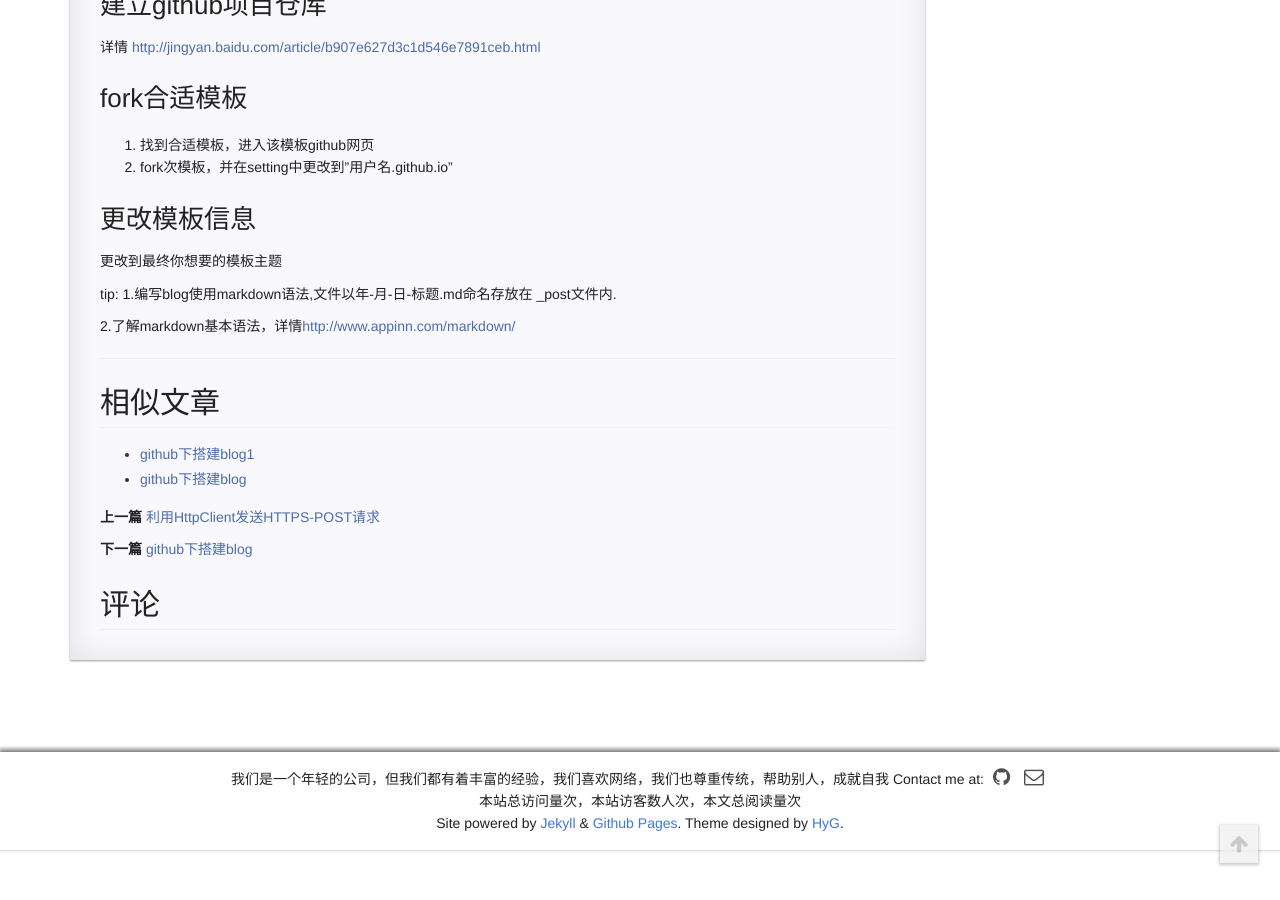
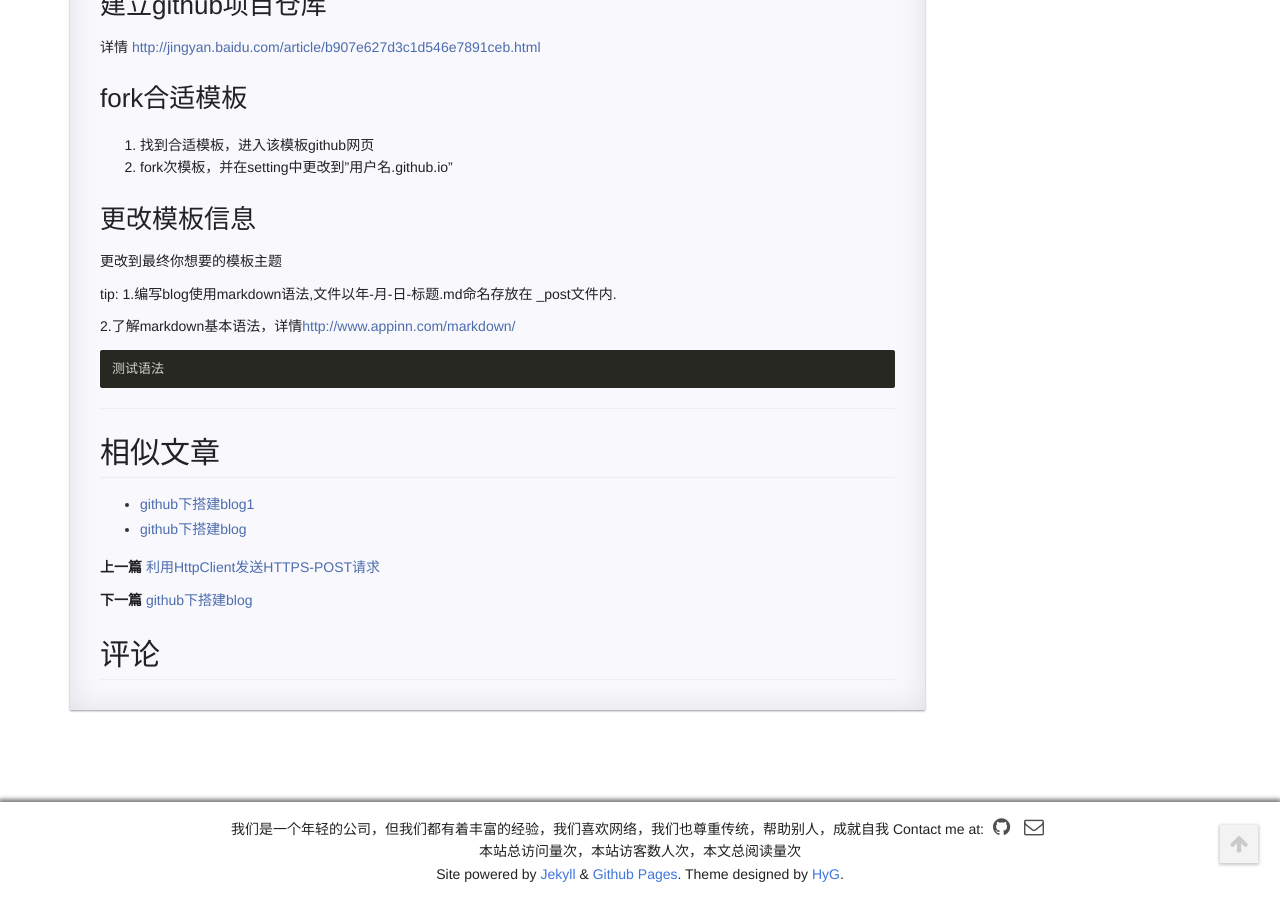
Before and after one commit to Dongwublog/Dongwublog.github.io, a Jekyll site: the page built from _posts/2016-8-6-github-build-blog.md, in a window 1280 px wide and 900 px high, scrolled down 605 px. Built offline with Jekyll 4.4.1, drawn with Linux system fonts in a browser that asks for light colours; comment, search, counter and statistics services are not loaded.

Commit message:
Update 2016-8-6-github-build-blog.md

```diff
--- a/_posts/2016-8-6-github-build-blog.md
+++ b/_posts/2016-8-6-github-build-blog.md
@@ -40,3 +40,5 @@ tip:
 1.编写blog使用markdown语法,文件以年-月-日-标题.md命名存放在 _post文件内.
 
 2.了解markdown基本语法，详情[http://www.appinn.com/markdown/](http://www.appinn.com/markdown/)
+
+    测试语法
```
